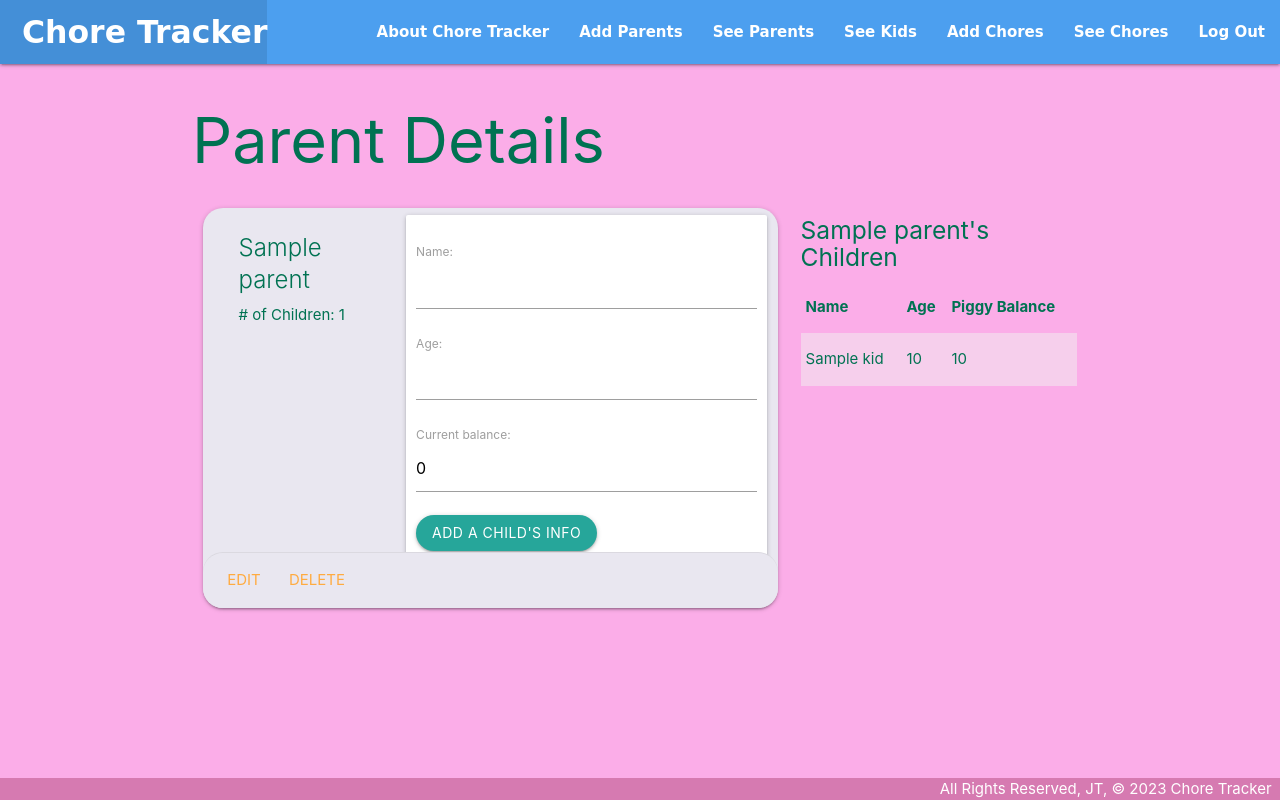
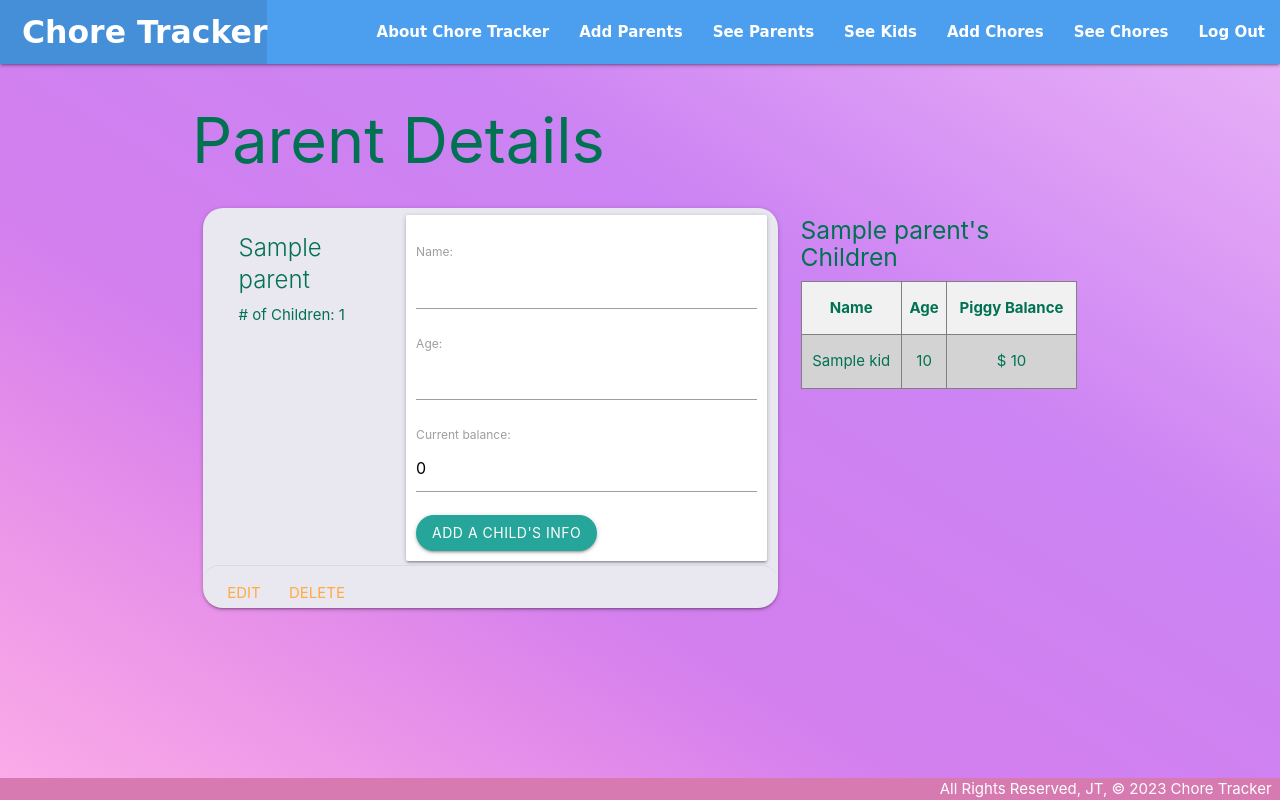
Before and after one commit to tthephas/Chore-Tracker, a Django app: page /parents/1/ in a window 1280 px wide. Run offline with Django 4.2, Linux system fonts and the light colour scheme; a user stored in the database is signed in; tables that the repository leaves empty hold one stand-in row (values such as "Sample post"); some web fonts are replaced.

Commit message:
styling for all pages

```diff
--- a/main_app/templates/about.html
+++ b/main_app/templates/about.html
@@ -5,7 +5,7 @@
 
     <h1 style="color:#007252; font-weight: bolder;">About the Chore Tracker</h1>
         <hr>
-        <p style="color:#007252">Calling all Kids! Do you want to see how much money is in your piggy bank? <br>
+        <p style="color:#007252; font-size: 24px;">Calling all Kids! Do you want to see how much money is in your piggy bank? <br>
         Do you wish you knew what chores you could do to add money? <br>
         Do you want to tell your parents about other chores you have done lately? <br><br><br>
         The Chore Tracker does all of that! You can see how much money is in your piggy bank, see how you can earn more money, and watch your account grow!  <br><br>
--- a/main_app/templates/base.html
+++ b/main_app/templates/base.html
@@ -18,7 +18,9 @@
 <link href="https://fonts.googleapis.com/css2?family=Schoolbell&display=swap" rel="stylesheet">
 
 </head>
-<body style="background-color: #FBADE8;">
+<body style="
+      background-image: linear-gradient(to right top, #fbade8, #f4a1e8, #eb95e9, #e089eb,
+       #d37fee, #d180f0, #ce82f1, #cc83f3, #d48ff4, #dc9cf5, #e3a8f6, #eab5f8);">
   <header class="navbar-fixed" >
     <nav>
       <div class="nav-wrapper" style="background-color: #4C9FEF; ">
--- a/main_app/templates/chores/index.html
+++ b/main_app/templates/chores/index.html
@@ -12,7 +12,8 @@
                     flex-wrap: wrap;
                     border-radius: 20px;
                     color:#007252;
-                    background-color: #E9E7F0" >
+                    background-color: #E9E7F0;
+                    margin: 10px;" >
         <a href="{% url 'chores_detail' chore.id %}" style="color: black;">
             <div class="card-content" style="color:#007252">
             <span class="card-title">{{ chore.name }}</span>
--- a/main_app/templates/main_app/chore_form.html
+++ b/main_app/templates/main_app/chore_form.html
@@ -15,7 +15,7 @@
             {{ form.as_table }}
         </table>
       <br>
-      <input type="submit" value="Submit for approval" class="btn">
+      <input type="submit" value="Submit for approval" class="btn" style="border-radius: 20px;">
   </form>
 
 
--- a/main_app/templates/main_app/kid_form.html
+++ b/main_app/templates/main_app/kid_form.html
@@ -15,7 +15,7 @@
         {{ form.as_table }}
     </table>
     <br>
-    <input type="submit" value="Submit" class="btn">
+    <input type="submit" value="Submit" class="btn" style="border-radius: 20px;>
     <br>
     <br>
 
--- a/main_app/templates/main_app/parent_form.html
+++ b/main_app/templates/main_app/parent_form.html
@@ -15,6 +15,6 @@
         {{ form.as_table }}
     </table>
     <br>
-    <input type="submit" value="Submit" class="btn" style="margin: 0 0 15px 15px">
+    <input type="submit" value="Submit" class="btn" style="margin: 0 0 15px 15px; border-radius: 20px;">
   </form>
 {% endblock %}
--- a/main_app/templates/parents/detail.html
+++ b/main_app/templates/parents/detail.html
@@ -20,11 +20,11 @@
                     {% csrf_token %}
                     <!-- Render the inputs -->
                     {{ kid_form.as_p }}
-                    <input type="submit" class="btn" value="Add a Child's Info" style="border-radius: 20px;">
+                    <input type="submit" class="btn" value="Add a Child's Info" style="border-radius: 20px; ">
                   </form>
                 </div>
               </div>
-                <div class="card-action" style="border-radius: 20px;">
+                <div class="card-action" style="border-radius: 20px; height: 30px;margin-bottom: 10px;">
                     <a href="{% url 'parents_update' parent.id %}">Edit</a>
                     <a href="{% url 'parents_delete' parent.id %}">Delete</a>
                 </div>
@@ -32,26 +32,26 @@
         </div>
 
 
-        <div class="col s4">
+        <div class="col s4" >
 
-          <table class="striped" style="color:#007252" >
+          <table class="striped" style="color:#007252; " >
             <thead>
               <h5 style="color:#007252">{{ parent.name }}'s Children </h5>
               <tr>
-                <th>Name</th>
-                <th>Age</th>
-                <th>Piggy Balance</th>
+                <th style="text-align: center; border:1px solid grey; background-color: rgb(241, 241, 241);">Name</th>
+                <th style="text-align: center; border:1px solid grey; background-color: rgb(241, 241, 241);">Age</th>
+                <th style="text-align: center; border:1px solid grey; background-color: rgb(241, 241, 241);">Piggy Balance</th>
               </tr>
             </thead>
             <tbody>
               {% for kid in parent.kid_set.all %}
 
 
-                  <tr>
+                  <tr >
 
-                        <td>{{kid.name}}</td>
-                        <td>{{kid.age}}</td>
-                        <td>{{kid.current_balance}}</td>
+                        <td style="text-align: center; border:1px solid grey; background-color: lightgrey;">{{kid.name}}</td>
+                        <td style="text-align: center; border:1px solid grey; background-color: lightgrey;">{{kid.age}}</td>
+                        <td style="text-align: center; border:1px solid grey; background-color: lightgrey;"> $ {{kid.current_balance}}</td>
 
                   </tr>
 
```
Also changed, not shown: main_app/templates/kids/detail.html (+23 -13 lines).
